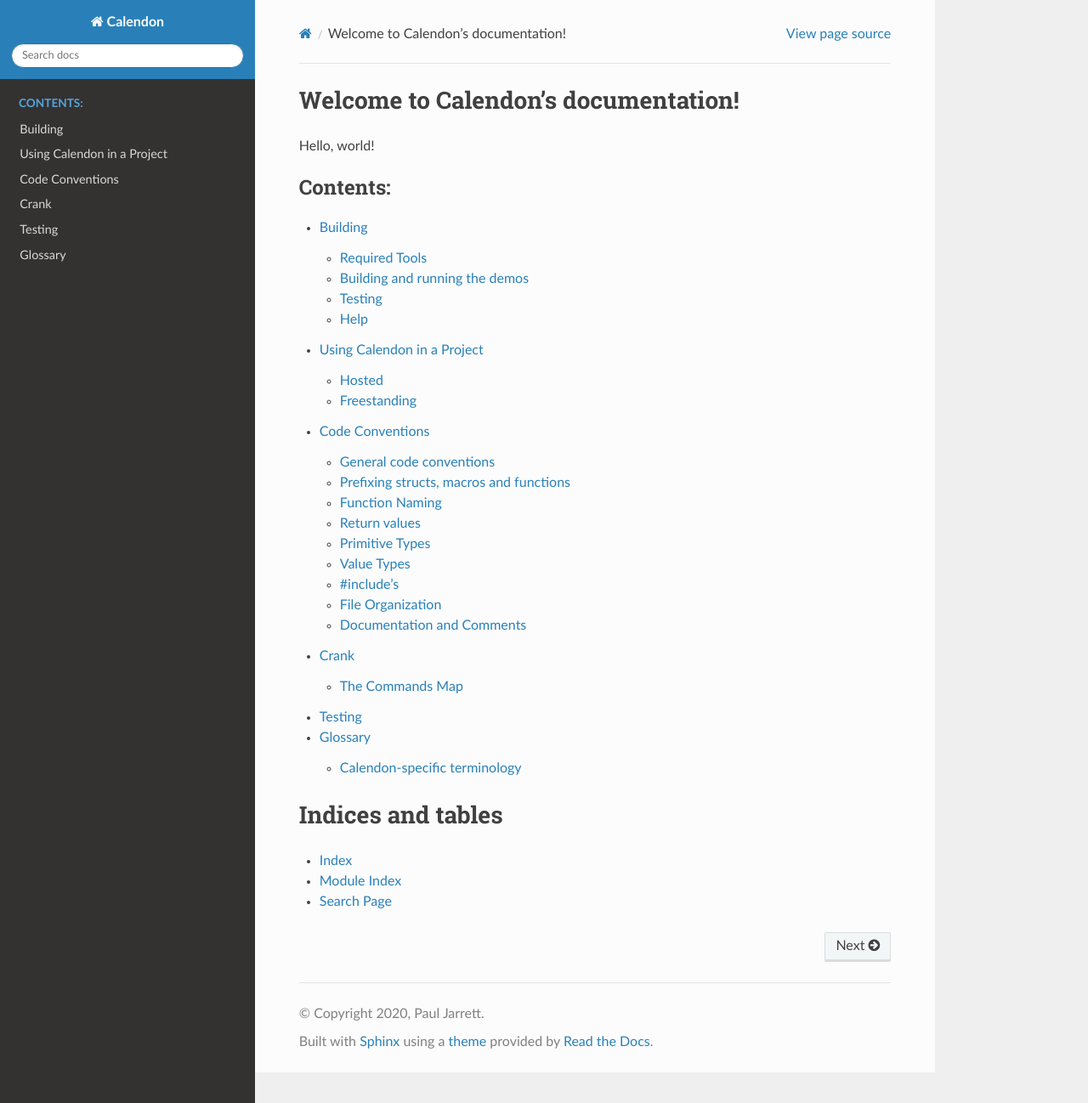
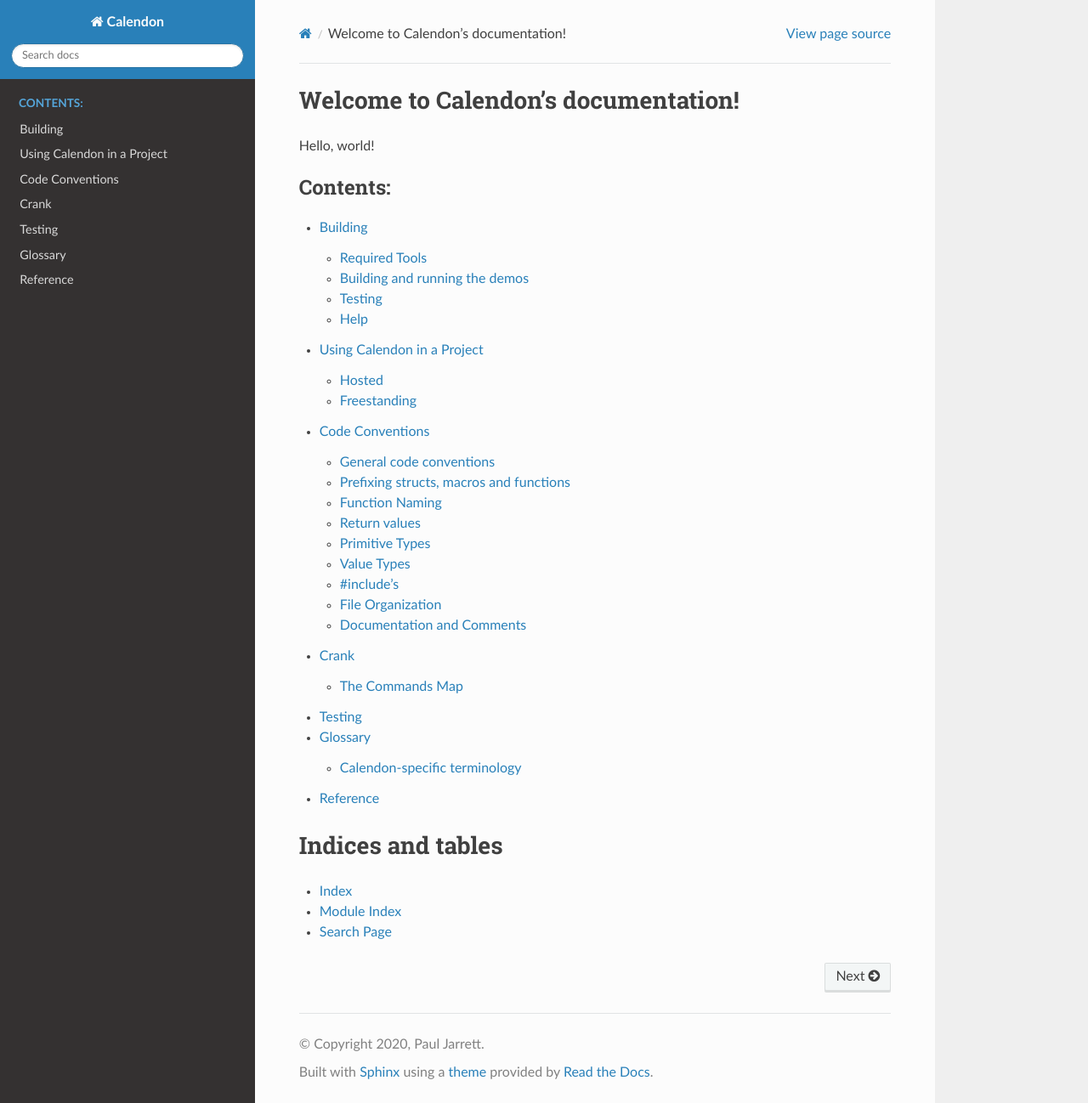
Before and after one commit to pyjarrett/calendon, a Sphinx documentation site: the page built from docs/source/index.rst, in a window 1280 px wide and 1298 px high. Shown: the whole window at 85% size. Built offline with Sphinx 7.4.7 and the Read the Docs theme 2.0.0, drawn with Linux system fonts in a browser that asks for light colours.

Commit message:
Adds a page in documentation with the generated doxgyen docs.

```diff
--- a/docs/source/index.rst
+++ b/docs/source/index.rst
@@ -18,6 +18,7 @@
    project/crank
    project/testing
    project/glossary
+   project/reference
 
 
 Indices and tables
--- /dev/null
+++ b/docs/source/project/reference.rst
@@ -0,0 +1,4 @@
+Reference
+=========
+
+.. doxygenindex::
```
